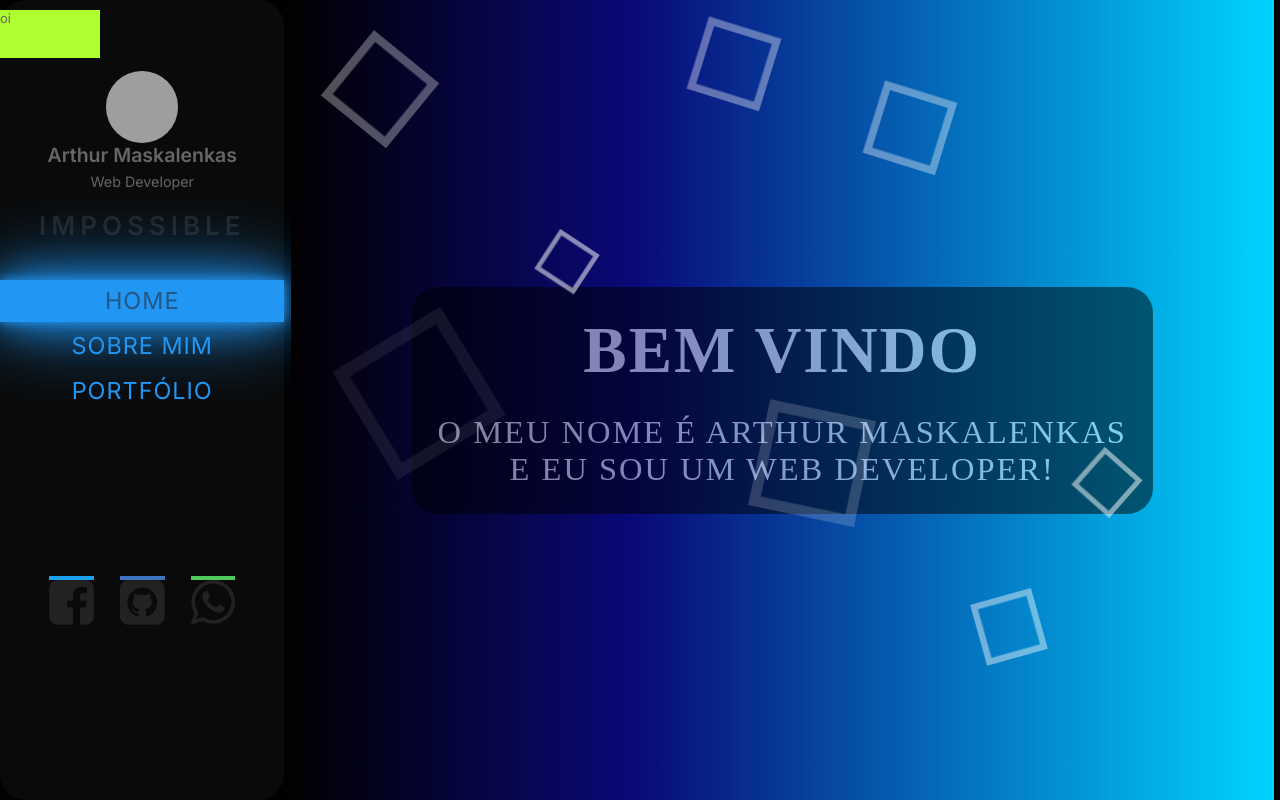
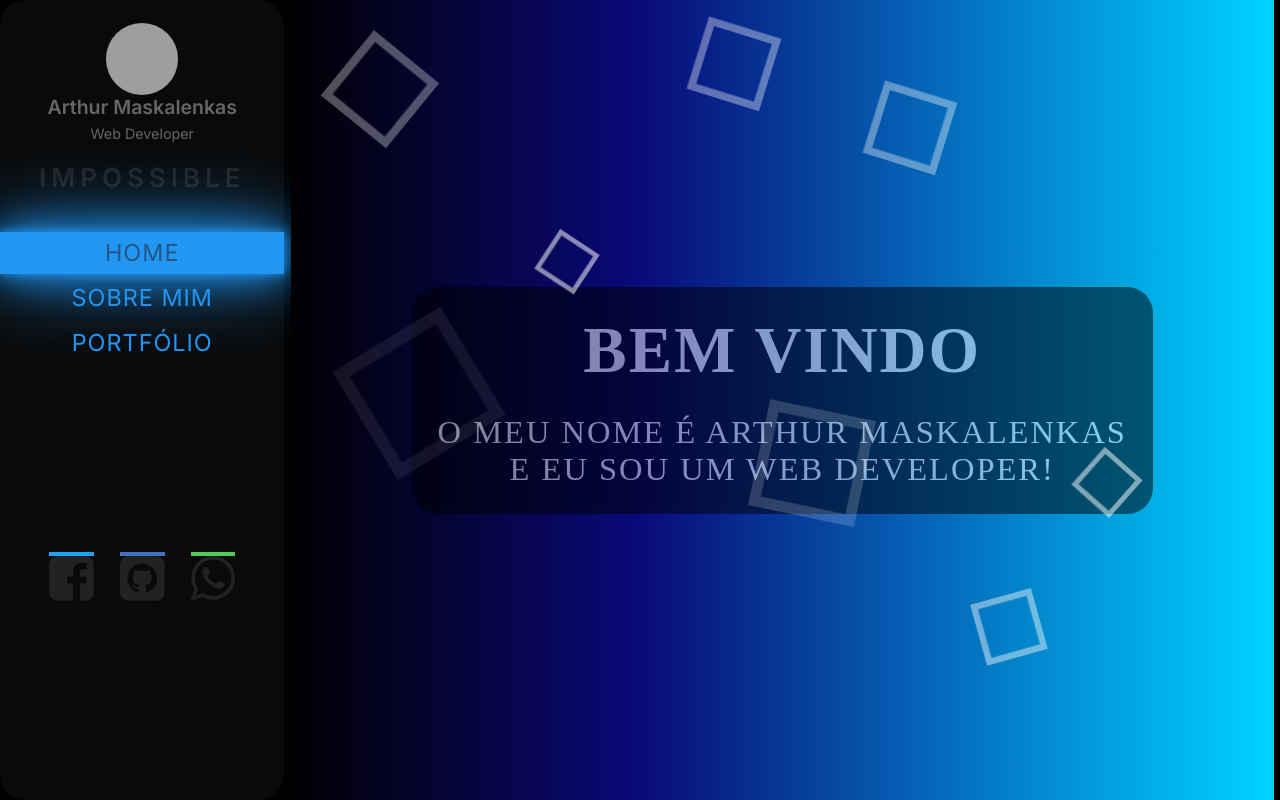
Before and after one commit to maskalenkas/Curriculo, a React (Create React App) app: page / in a window 1280 px wide. Built offline with nearby package versions, Linux system fonts and the light colour scheme; grey boxes are pictures that could not be loaded.

Commit message:
tudo de volta ao normal

```diff
--- a/src/pages/App.jsx
+++ b/src/pages/App.jsx
@@ -34,7 +34,7 @@ function App() {
             <Hamburguer />
           ) : (
             <>
-              <Hamburguer />
+              {isCelular && <Hamburguer />}
               <Profile />
               <Menu />
               <IconsSocialMedia />
```
